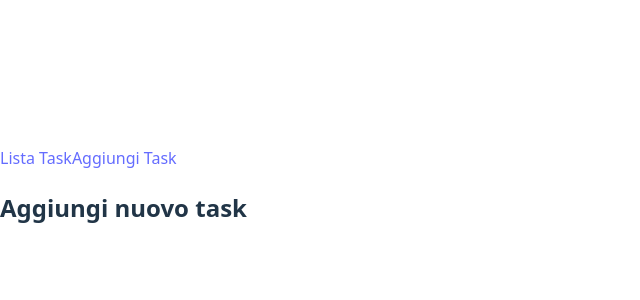
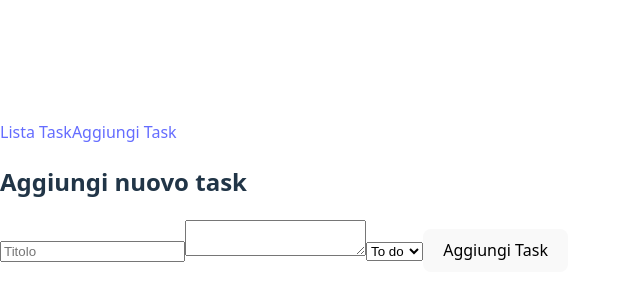
Before and after one commit to RosyPetrella/ex-react-task-manager, a React (Vite) app: page /add in a window 1280 px wide. Shown: the part 204-504 px from the top of the page, without its empty margins (0-640 px from the left). Built offline with nearby package versions, Linux system fonts and the light colour scheme; no server answers.

Commit message:
feat: enhance AddTask component with validation and error handling

```diff
--- a/src/pages/AddTask.jsx
+++ b/src/pages/AddTask.jsx
@@ -1,7 +1,63 @@
+import { useState, useRef, useContext } from "react";
 export default function AddTask() {
+  const symbols = "!@#$%^&*()-_=+[]{}|;:'\\\",.<>?/`~";
+
+  const [title, setTitle] = useState("");
+  const descriptionRef = useRef();
+  const statusRef = useRef();
+  const [errore, setErrore] = useState(null);
+
+  function handleSubmit(e) {
+    e.preventDefault();
+
+    if (!title.trim()) {
+      setErrore("Campo obbligatorio");
+      return;
+    }
+
+    if (title.split("").some((char) => symbols.includes(char))) {
+      setErrore("Il titolo non può contenere simboli speciali");
+      return;
+    }
+
+    setErrore(null);
+
+    const task = {
+      title: title.trim(),
+      description: descriptionRef.current.value,
+      status: statusRef.current.value,
+    };
+
+    console.log("Nuovo task:", task);
+
+    setTitle("");
+    descriptionRef.current.value = "";
+    statusRef.current.value = "toDo";
+  }
+
   return (
     <>
       <h2> Aggiungi nuovo task</h2>
+      <form onSubmit={handleSubmit}>
+        {/* Il campo non può essere vuoto.
+Non può contenere simboli speciali.
+Se il valore è errato, mostrare un messaggio di errore.
+Utilizzare una costante con i caratteri vietati:
+const symbols = "!@#$%^&*()-_=+[]{}|;:'\\",.<>?/~"; */}
+        <input
+          type="text"
+          value={title}
+          placeholder="Titolo"
+          onChange={(e) => setTitle(e.target.value)}
+        />
+        <textarea name="description" id="" ref={descriptionRef}></textarea>
+        <select name="status" id="" ref={statusRef}>
+          <option value="toDo">To do</option>
+          <option value="doing">Doing</option>
+          <option value="Done">Done</option>
+        </select>
+        <button type="submit">Aggiungi Task</button>
+      </form>
     </>
   );
 }
```
